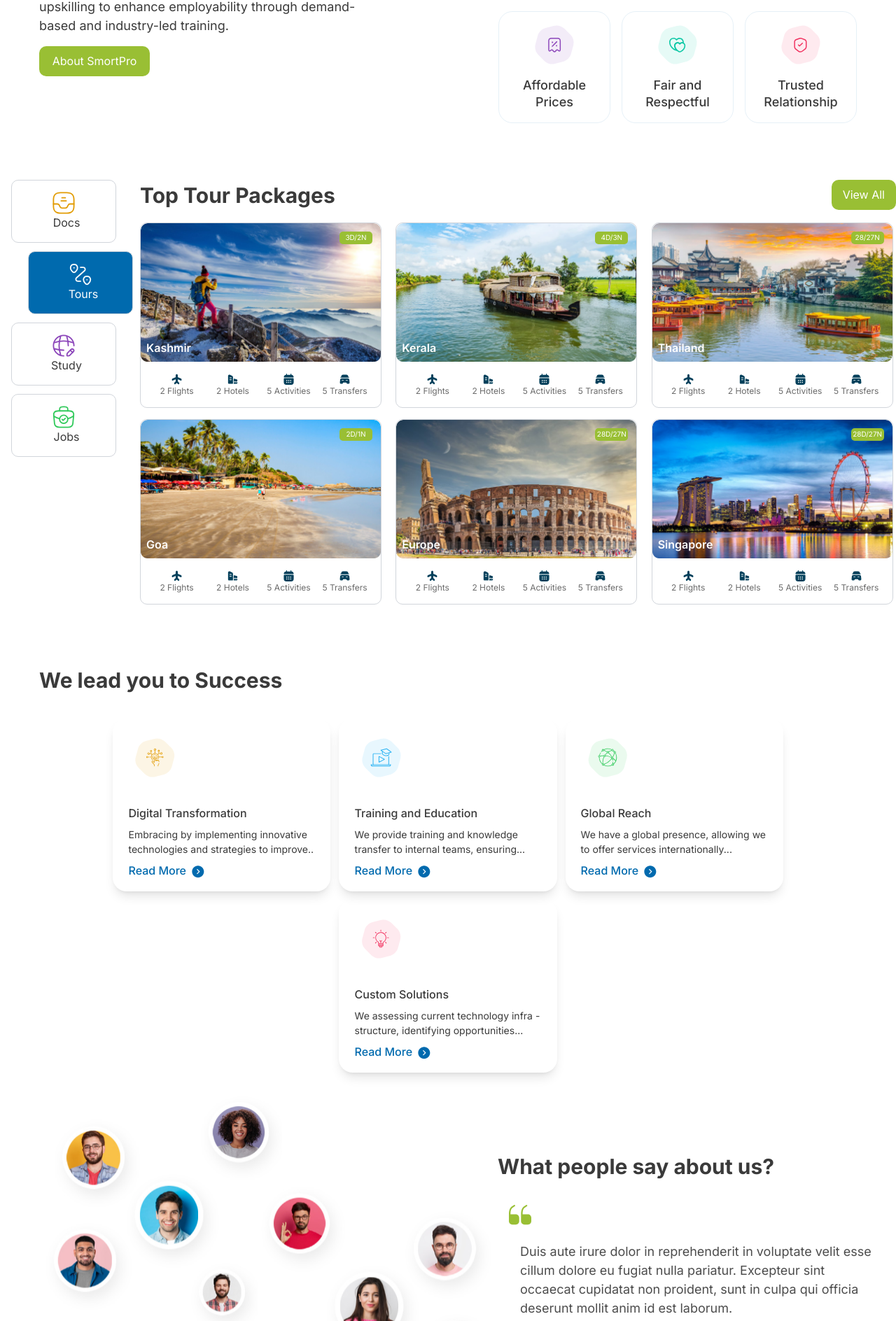
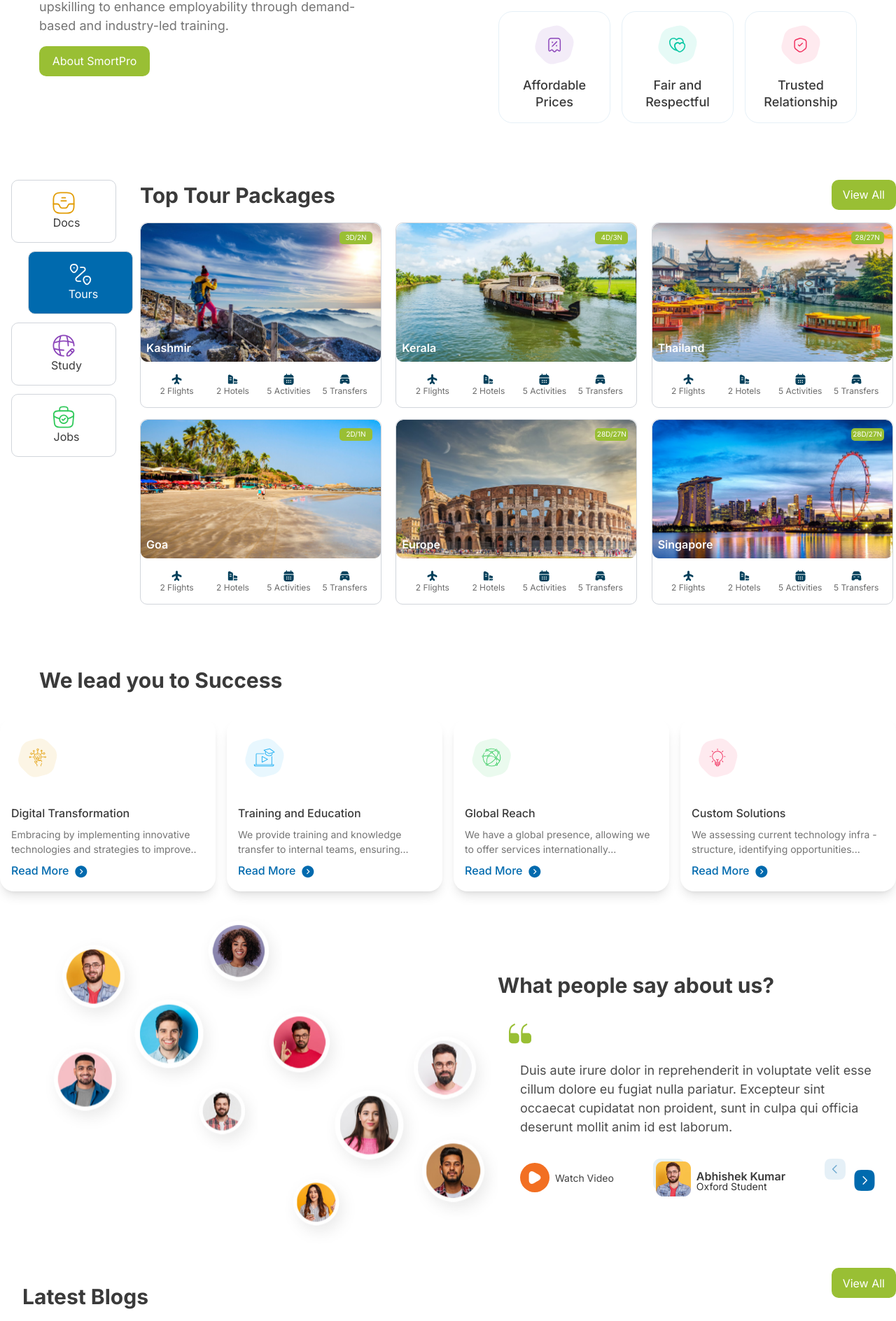
Before and after one commit to tsdeepak-123/smartpro, a Next.js app: page / in a window 1280 px wide. Shown: the part 912-2800 px from the top of the page at 70% size. Built offline with nearby package versions, Linux system fonts and the light colour scheme.

Commit message:
Completed

```diff
--- a/components/Blogs/BlogCard.jsx
+++ b/components/Blogs/BlogCard.jsx
@@ -19,7 +19,7 @@ const BlogCard = ({ image, title, description, date }) => {
       </div>
       <div className='p-4'>
         <h2 className='text-[16px] text-TextColor font-semibold font-inter'>{title}</h2>
-        <p className='text-[13px] text-TextColor font-inter'>{description}</p>
+        <p className='text-[13px] text-TextColor font-inter opacity-[70%]'>{description}</p>
       </div>
     </section>
   );
--- a/components/Blogs/BlogSection.jsx
+++ b/components/Blogs/BlogSection.jsx
@@ -14,10 +14,10 @@ const BlogSection = () => {
     <section className='max-w-[1440px] py-8 flex justify-center'>
       <div className='flex flex-col w-full max-w-[1301px] justify-center'>
         <div className='flex justify-between items-center'>
-          <p className='text-[30px] text-TextColor font-bold font-inter'>Latest Blogs</p>
+          <p className='text-[30px] text-TextColor font-bold font-inter relative left-8 top-5'>Latest Blogs</p>
           <Button name={'View All'} />
         </div>
-        <div className='flex flex-wrap justify-center gap-3 mt-8'>
+        <div className='flex flex-wrap justify-center gap-3 mt-8 '>
           {items.map((item, index) => (
             <BlogCard key={index} image={item.image} title={item.title} description={item.description} date={item.date} />
           ))}
--- a/components/Footer/Foot.jsx
+++ b/components/Footer/Foot.jsx
@@ -11,8 +11,8 @@ const Foot = () => {
   ];
 
   return (
-    <section className='flex justify-between items-center'>
-      <div className='flex gap-6'>
+    <section className='container mx-auto flex justify-between items-center'>
+      <div className='flex gap-6 relative left-8'>
         <div>
           <img src="/assets/Images/Logo.png" alt="" className='w-[139.47px] h-[50px]'/>
         </div>
@@ -21,7 +21,7 @@ const Foot = () => {
           <p className='text-[14px] opacity-[80%] font-inter text-TextColor'>All Rights Reserved.</p>
         </div>
       </div>
-      <div>
+      <div className='relative right-8'>
         <ul className='flex gap-4 font-inter text-[14px] text-TextColor'>
           {menuItems.map((item, index) => (
             <li key={index}>{item}</li>
--- a/components/Footer/Footer.jsx
+++ b/components/Footer/Footer.jsx
@@ -6,7 +6,7 @@ import Foot from "./Foot";
 
 const Footer = () => {
   return (
-    <footer className="bg-blue-50 max-w-[1440px] border-t border-black">
+    <footer className="bg-blue-50 max-w-[1440px] border-t border-black container">
       <div className="container max mx-auto py-10">
         <div>
           <Services />
--- a/components/Footer/Policy.jsx
+++ b/components/Footer/Policy.jsx
@@ -16,7 +16,7 @@ const Policy = () => {
   ];
 
   return (
-    <section className="container mx-auto py-6">
+    <section className="container mx-auto py-6 relative left-5">
       <div className="flex justify-between items-center">
         <div className="flex-1 w-[504px]">
           <ul className="flex flex-wrap gap-4 font-inter text-[14px] text-TextColor">
--- a/components/Package/TourPackage.jsx
+++ b/components/Package/TourPackage.jsx
@@ -14,15 +14,15 @@ const TourPackage = () => {
   ];
 
   return (
-    <section className="max-w-[1440px] h-[688px] flex items-center justify-center">
-      <div className="w-full max-w-[1299px] h-[635px] relative">
+    <section className="max-w-[1440px] h-auto lg:h-[688px] flex items-center justify-center">
+      <div className="w-full max-w-[1299px] h-auto lg:h-[635px] relative ">
         <CategorySection/>
-        <div className="absolute top-0 right-0 w-[calc(100%-200px)]">
-          <div className="flex justify-between mb-4">
+        <div className="lg:absolute top-0 right-0 w-full lg:w-[calc(100%-200px)]">
+          <div className="flex flex-col lg:flex-row justify-between mb-4">
             <p className="font-inter font-bold text-[30px] text-TextColor">Top Tour Packages</p>
             <Button name={'View All'}/>
           </div>
-          <div className="mx-auto grid grid-cols-3 gap-4">
+          <div className="mx-auto grid grid-cols-1 sm:grid-cols-2 lg:grid-cols-3 gap-4">
             {packages.map((pkg, index) => (
               <PackageCard key={index} Place={pkg.Place} Days={pkg.Days} Images={pkg.Images} />
             ))}
--- a/components/Success/ItemCard.jsx
+++ b/components/Success/ItemCard.jsx
@@ -2,8 +2,8 @@ import React from 'react'
 
 const ItemCard = ({ Icon, title, description }) => {
   return (
-    <section className='shadow-lg rounded-[20px] w-[311.07px] h-[247px] p-4  flex flex-col justify-center items-center'>
-      <div className='flex flex-col items-start w-[266.9px] '>
+    <section className='shadow-lg rounded-[20px] w-full h-[auto] md:h-[247px] p-4 flex flex-col justify-center items-center'>
+      <div className='flex flex-col items-start w-full'>
         <div className='w-[93.25px] h-[93.25px] mb-3'>
           <img
             src={Icon}
@@ -13,7 +13,7 @@ const ItemCard = ({ Icon, title, description }) => {
         </div>
         <div>
           <p className='text-TextColor text-[16px] font-medium mb-2 text-left font-inter'>{title}</p>
-          <p className='text-Paragraph text-[14px] mb-2 text-left font-inter'>
+          <p className='text-Paragraph text-[14px] mb-2 text-left font-inter opacity-[70%]'>
             {description}
           </p>
           <p className='flex items-center gap-2 text-Readmore text-[16px] font-medium text-left cursor-pointer font-inter'>
--- a/components/Success/Success.jsx
+++ b/components/Success/Success.jsx
@@ -10,11 +10,11 @@ const Success = () => {
   ];
 
   return (
-    <section className='max-w-[1440px] py-8 flex flex-col'>
-      <div className='flex flex-col justify-start px-14'>
-        <p className='text-[30px] text-TextColor font-bold font-inter'>We lead you to Success</p>
+    <section className='max-w-[1440px] py-8 flex flex-col items-center'>
+      <div className='w-full max-w-7xl px-4 md:px-14'>
+        <p className='text-[24px] md:text-[30px] text-TextColor font-bold font-inter'>We lead you to Success</p>
       </div>
-      <div className='flex flex-wrap justify-center mx-auto gap-3 mt-8'>
+      <div className='w-full max-w-7xl grid grid-cols-1 sm:grid-cols-2 lg:grid-cols-4 gap-4 mt-8'>
         {items.map((item, index) => (
           <ItemCard key={index} Icon={item.icon} title={item.title} description={item.description} />
         ))}
--- a/components/WhyChoose/TextSection.jsx
+++ b/components/WhyChoose/TextSection.jsx
@@ -4,7 +4,7 @@ const TextSection = () => {
   return (
     <section className="flex flex-col gap-4">
       <p className='font-bold text-[30px] text-TextColor font-inter'>Why Choose SmotPro</p>
-      <p className="text-[18px] text-Paragraph font-inter">We’re a Kerala government undertaking focussing on<br></br> upskilling to enhance employability through demand-<br></br>based and industry-led training.</p>
+      <p className="text-[18px] text-Paragraph font-inter opacity-[70%]">We’re a Kerala government undertaking focussing on<br></br> upskilling to enhance employability through demand-<br></br>based and industry-led training.</p>
       <Button name='About SmortPro'/>
     </section>
   )
```
